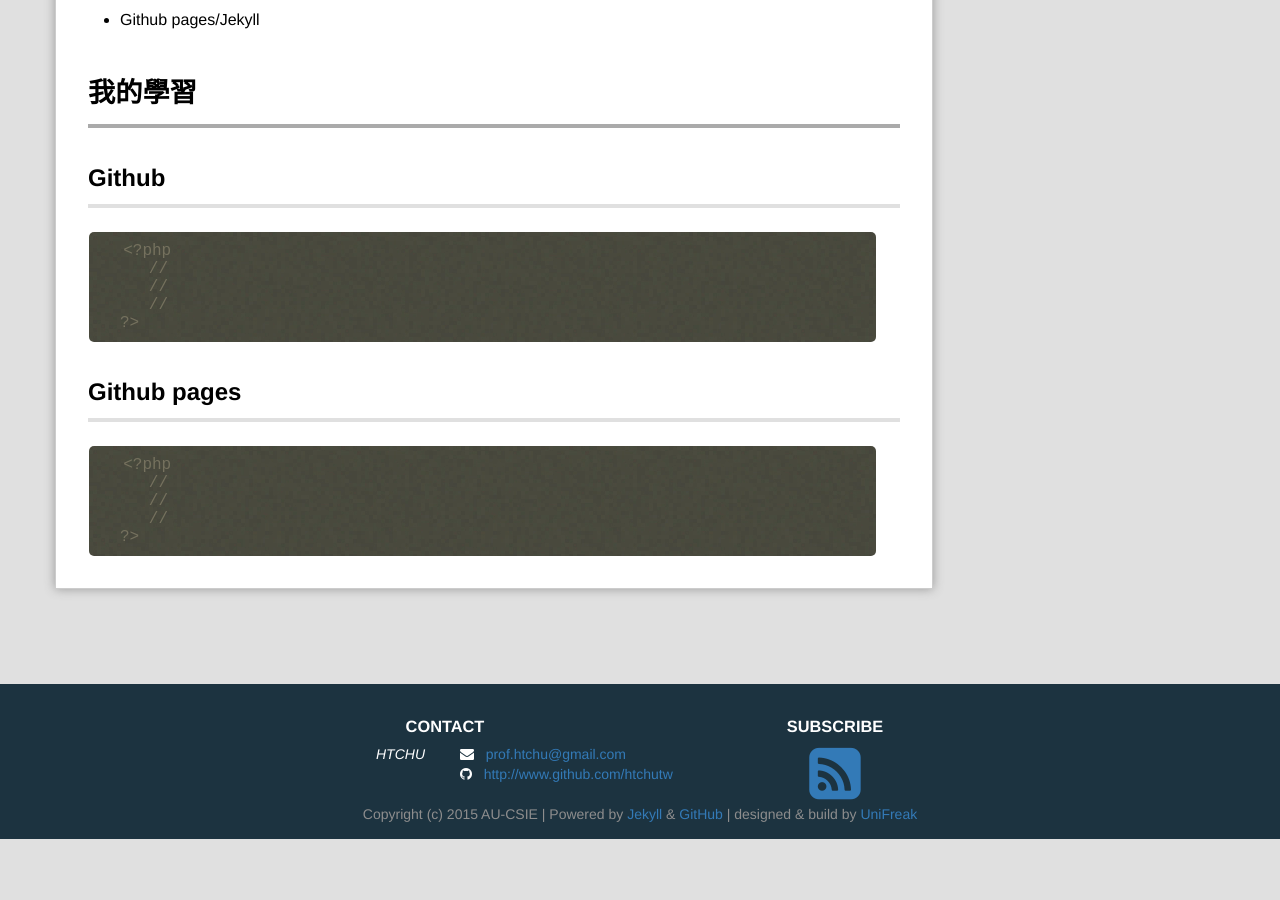
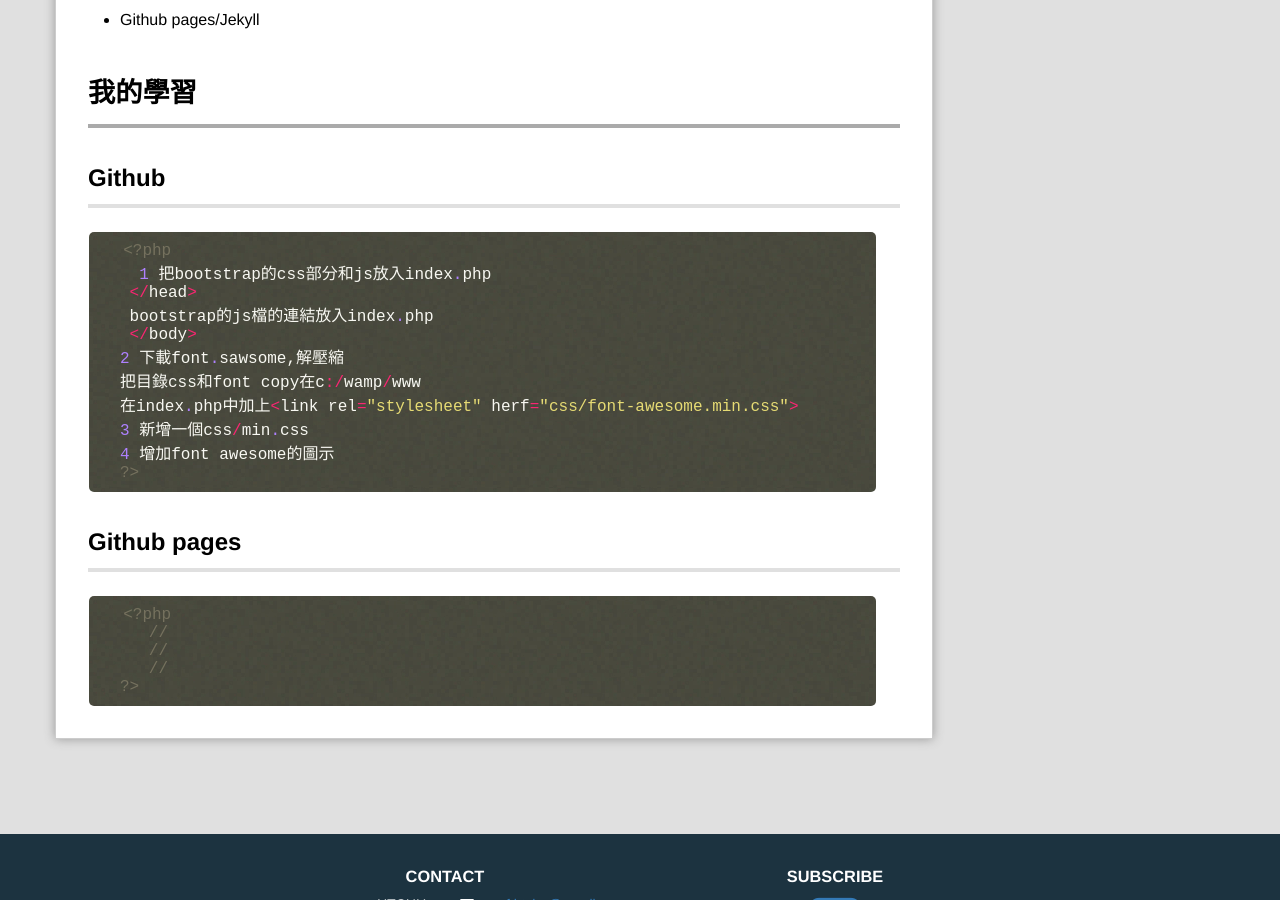
Before and after one commit to laoshay/webcourse, a Jekyll site: the page built from _posts/2017-11-29-Class11.md, in a window 1280 px wide and 900 px high, scrolled down 616 px. Built offline with Jekyll 4.4.1, drawn with Linux system fonts in a browser that asks for light colours; Markdown is read by kramdown in place of the engine named in the settings; comment, search, counter and statistics services are not loaded; before the commit the page ends 1455 px from its top, so only the background shows below that.

Commit message:
Update 2017-11-29-Class11.md

````diff
--- a/_posts/2017-11-29-Class11.md
+++ b/_posts/2017-11-29-Class11.md
@@ -21,9 +21,15 @@ github帳號及使用github做blog。。
 
 ```php
 <?php
-   //
-   //
-   //
+  1 把bootstrap的css部分和js放入index.php
+ </head>
+ bootstrap的js檔的連結放入index.php
+ </body>
+2 下載font.sawsome,解壓縮
+把目錄css和font copy在c:/wamp/www
+在index.php中加上<link rel="stylesheet" herf="css/font-awesome.min.css">
+3 新增一個css/min.css
+4 增加font awesome的圖示
 ?>
 ```
 ##Github pages
````
